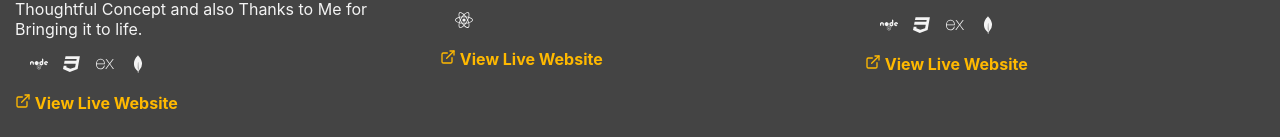
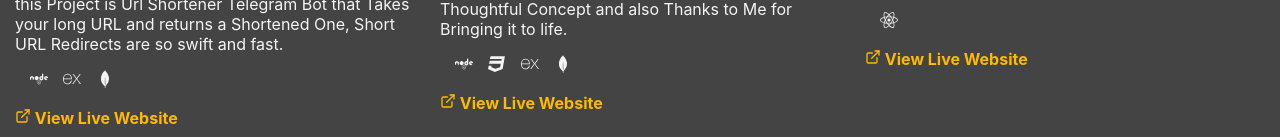
Before and after one commit to collinsadi/collinsadi, a React (Create React App) app: page / in a window 1280 px wide. Shown: the part 1827-1964 px from the top of the page. Built offline with nearby package versions, Linux system fonts and the light colour scheme.

Commit message:
added bot

```diff
--- a/src/components/Projects/Projects.jsx
+++ b/src/components/Projects/Projects.jsx
@@ -8,6 +8,7 @@ import gimbalite from "../images/gimbalite.png"
 import hadifox from "../images/hadifox.png"
 import salus from "../images/salus.png"
 import vent from "../images/vent.png"
+import kpulu from "../images/kpulu.jpg"
 
 
 
@@ -33,6 +34,9 @@ export const Projects = () => {
               <div className="projects-container">
 
 
+
+
+          <ProjectsCard image={kpulu} title="Kpulu URL (Telegram Bot)" desc="Kpulu is a kalabari Language that means SHORT and this Project is Url Shortener Telegram Bot that Takes your long URL and returns a Shortened One, Short URL Redirects are so swift and fast." icons={[<FaNode />, <SiExpress />, <SiMongodb />]} link="https://t.me/kpulubot" />
 
 
           <ProjectsCard image={vent} title="Anonymous Vent" desc="Introducing VENT, an Idea from Osuchukwu Chinonso Emmanuel, who Owns NEVERDOWN CO., VENT is a Place Where you can share how you feel without anyone knowing it is you, it's like talking to a secret friend online. Join VENT to express yourself freely and anonymously. Thanks to Emmanuel's Thoughtful Concept and also Thanks to Me for Bringing it to life." icons={[<FaNode />, <FaCss3 />, <SiExpress />, <SiMongodb />]} link="https://anonvent.onrender.com" />
```
